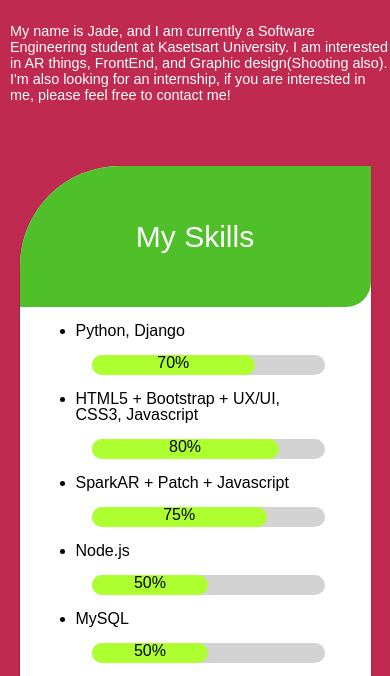
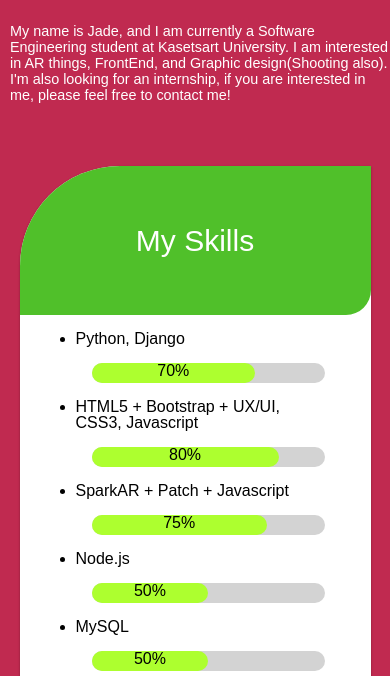
Before and after one commit to bleachjade/bleachjade.github.io, a plain HTML site: page index.html in a window 390 px wide. Shown: the part 778-1454 px from the top of the page. Drawn offline with nearby package versions, Linux system fonts and the light colour scheme; a web font is replaced by a local one.

Commit message:
content sec2

```diff
--- a/css/style.css
+++ b/css/style.css
@@ -73,8 +73,8 @@ section {
 }
 @media screen and (max-width: 700px) {
     #section2 {
-        height: 180vh;
-        padding-bottom: 10vh;
+        height: 190vh;
+
     }
 }
 #section3 {
```
